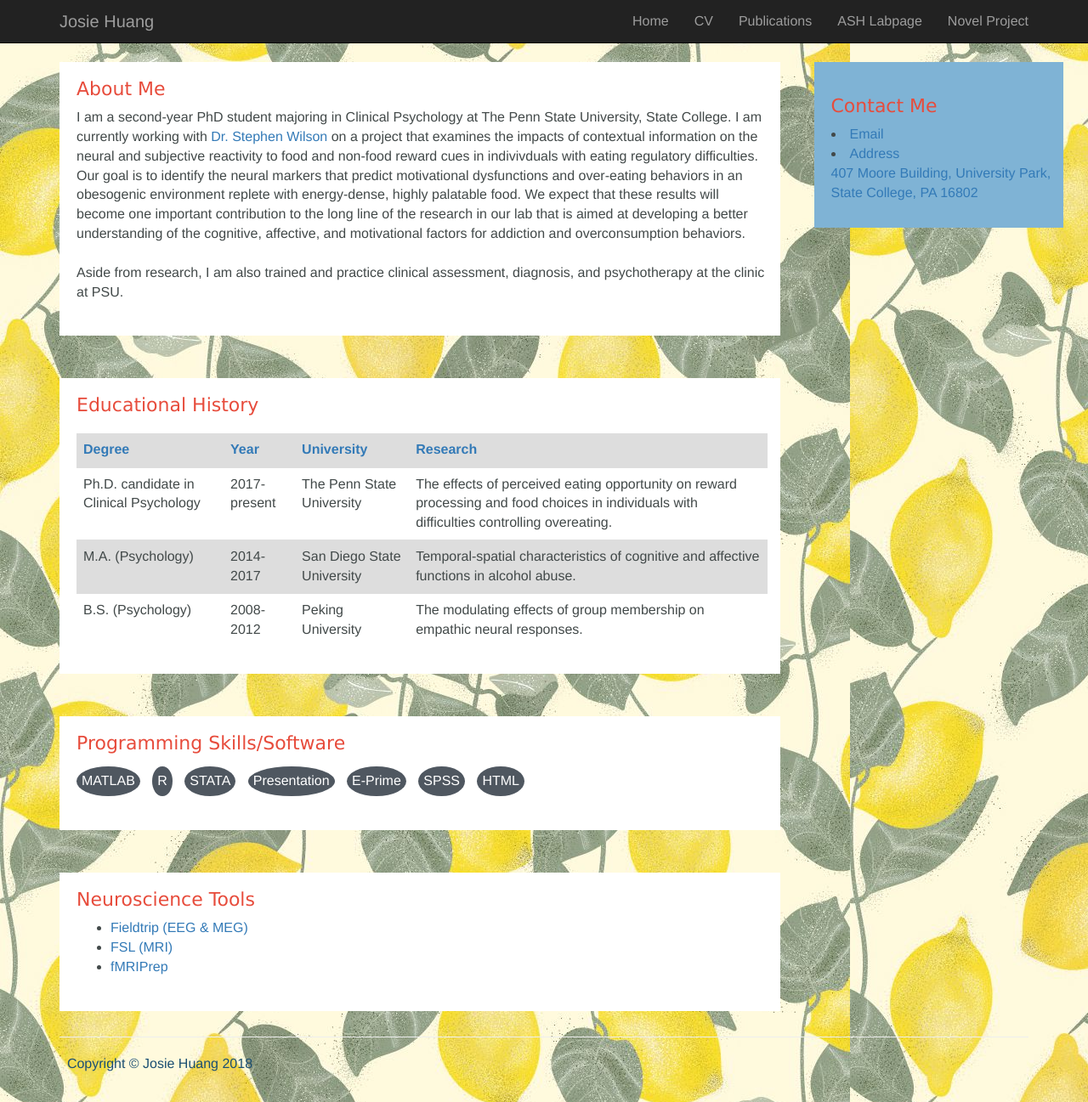
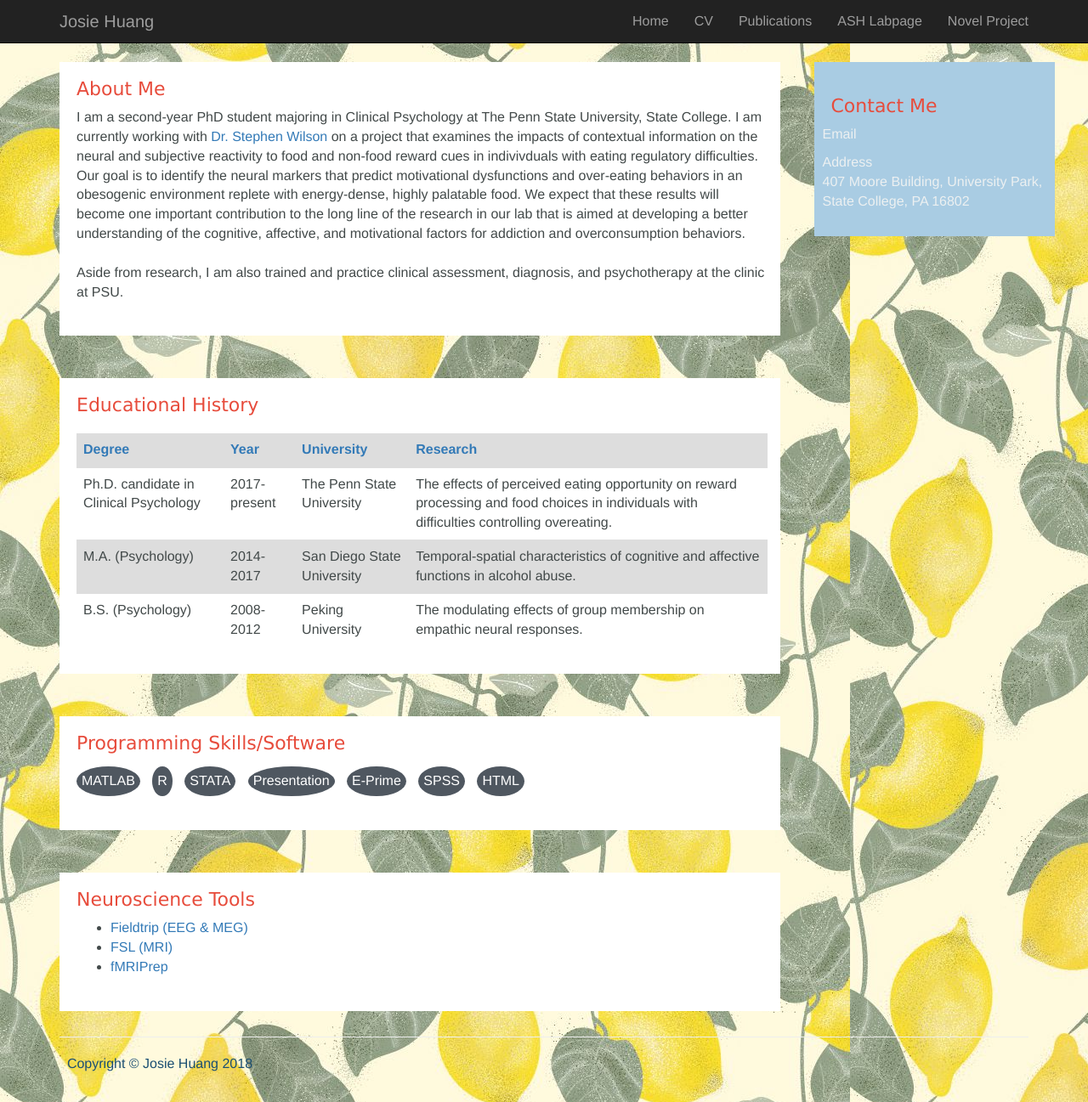
Before and after one commit to josie-shuang/josie-shuang.github.io, a Jekyll site: the page built from index.html, in a window 1280 px wide and 1297 px high. Shown: the whole window at 85% size. Built offline with Jekyll 4.4.1, drawn with Linux system fonts in a browser that asks for light colours.

Commit message:
Update main_style.css

```diff
--- a/css/main_style.css
+++ b/css/main_style.css
@@ -131,15 +131,19 @@ hr{
 }
 
 #ContactInfo .txt_lightgrey {
-	background-color: #7FB3D5;
+	background-color: #A9CCE3;
 	position: fixed;
 	margin-top: 50px;
 	margin-left: 10px;
+	margin-right: 10px;
 }
 
-#ContactInfo ul li{
+#ContactInfo li{
 	list-style-type: none;
 	margin-top: 10px;
 	margin-left: -10px;
-	color: #ECF0F1;
 }
+
+#ContactInfo a{
+	color: #ECF0F1;   /* change hyperlink color */
+}
```
